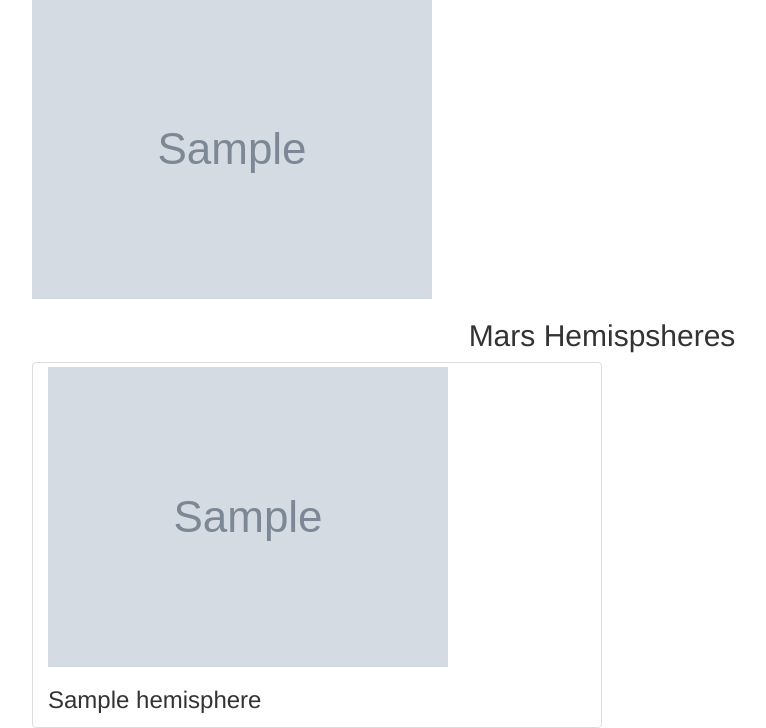
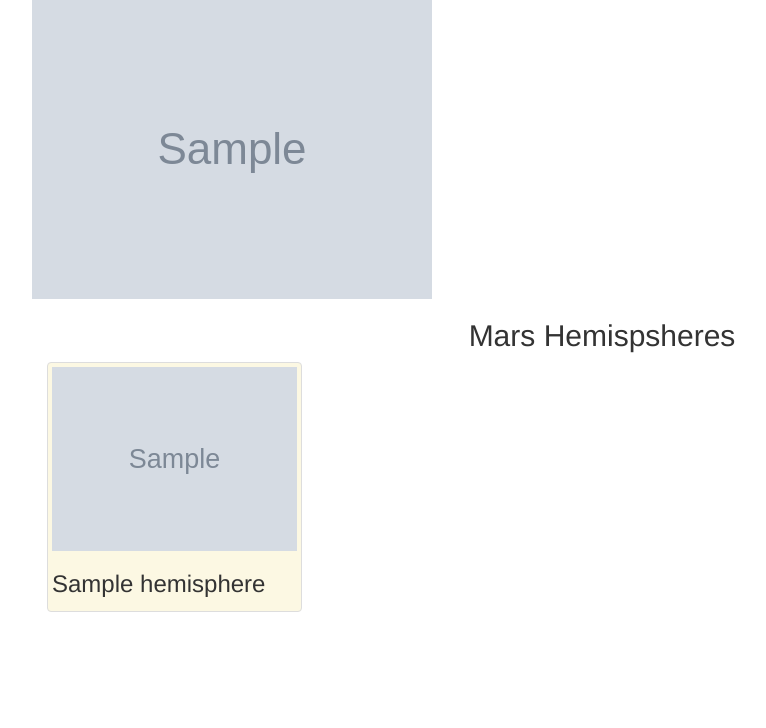
Before and after one commit to Degri95/Mission-to-Mars, a Flask app: page / in a window 1280 px wide. Shown: the part 468-1196 px from the top of the page, without its empty margins (38-804 px from the left). After the commit the page ends 1080 px from the top, so only its background shows below. Run offline with Flask 2, Linux system fonts and the light colour scheme; grey boxes marked "Sample" are stand-in pictures; a database or web service that is not in the repository returns one stand-in record (values such as "Sample title"); some libraries are stand-ins or nearby versions.

Commit message:
updating

```diff
--- a/templates/index.html
+++ b/templates/index.html
@@ -33,10 +33,9 @@
             </div>
             <div class="col-md-4">
             <!-- Mars Facts-->
-                <div class="row" id="mars-facts">
+                <div class="row" id="mars-facts ">
                     <h4>Mars Facts</h4>
                     {{ mars.facts | safe }}
-
                 </div>
             </div>
         </div>
@@ -46,10 +45,12 @@
                 <h2 class="text-center">Mars Hemispsheres</h2>
                     <div class="row center-block">
                         {% for hemisphere in mars.hemispheres %}
-                        <div class="col-xs-12 col-md-6 img-thumbnail">
-                            <img src="{{ hemisphere.img_url }}", alt="Responsive image" class="img-responsive">
-                            <div>
-                                <h3 class="caption">{{ hemisphere.title }}</h3>
+                        <div class="col-xs-12 col-md-3">
+                            <div class="img-thumbnail bg-warning">
+                                <img src="{{ hemisphere.img_url }}", alt="Responsive image" class="img-responsive">
+                                <div>
+                                    <h3 class="caption">{{ hemisphere.title }}</h3>
+                                </div>
                             </div>
                         </div>
                         {% endfor %}
```
Also changed, not shown: README.md, Resources/responsive2.PNG.
